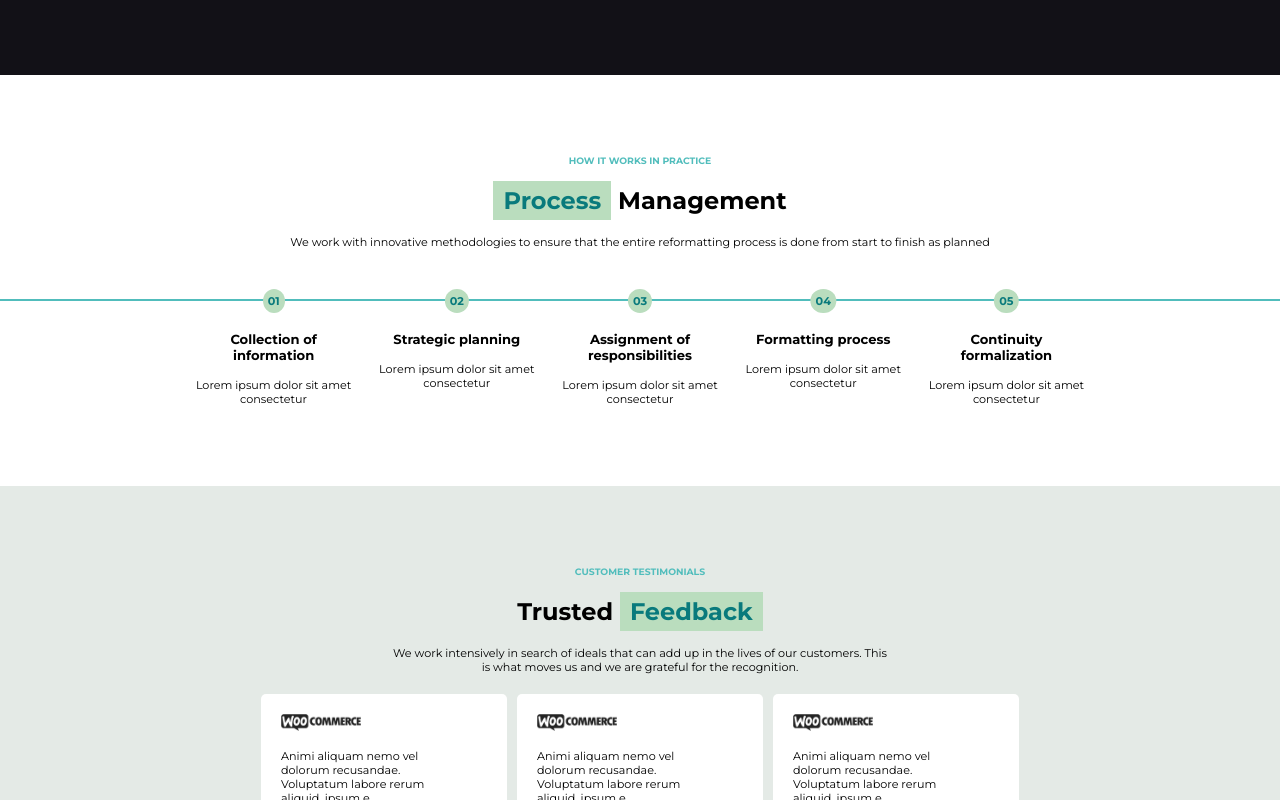
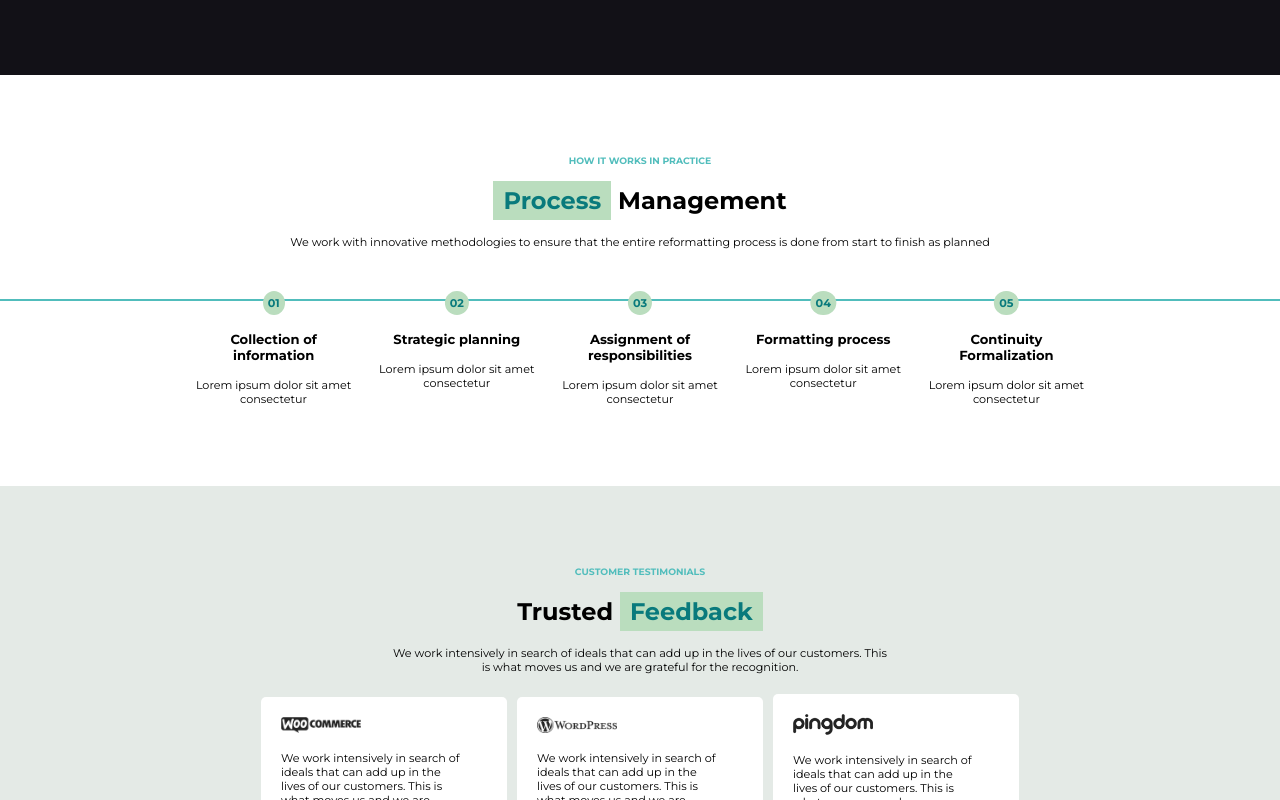
Before and after one commit to GianbaBotassi/proj-html-vuejs, a Vue app: page / in a window 1280 px wide. Shown: the part 2000-2800 px from the top of the page. Built offline with nearby package versions, Linux system fonts and the light colour scheme.

Commit message:
Add feedback and process data

```diff
--- a/src/components/Footer/FooterFormInfo.vue
+++ b/src/components/Footer/FooterFormInfo.vue
@@ -37,14 +37,12 @@ export default {
                 <p> Sit a laboriosam placeat fuga voluptas repellat tempore esse perf</p>
 
                 <!-- V-for per contatti -->
-                <div v-for="contact in info">
+                <div v-for="(contact, index) in info" :key="index">
                     <div>
                         <i :class="contact.icon"></i>
                         <span>{{ contact.text }}</span>
                     </div>
                 </div>
-
-
                 <button class="btn border-green-btn ">VIEW MAP</button>
             </div>
         </div>
--- a/src/components/Header/HeaderTopBar.vue
+++ b/src/components/Header/HeaderTopBar.vue
@@ -1,7 +1,10 @@
 <script>
 
 export default {
-    name: "HeaderTopBar"
+    name: "HeaderTopBar",
+    props: {
+        info: Array
+    }
 }
 
 </script>
@@ -16,13 +19,9 @@ export default {
                 </span>
             </div>
             <div>
-                <span>
-                    <i class="fa-solid fa-phone"></i>
-                    <span>+1 (305) 1234-5678</span>
-                </span>
-                <span>
-                    <i class="fa-solid fa-envelope"></i>
-                    <span>hello@example.com</span>
+                <span v-for="(contact, index) in info.slice(0, 2)" :key="index">
+                    <i :class="contact.icon"></i>
+                    <span>{{ contact.text }}</span>
                 </span>
                 <a href="#"><i class="fa-brands fa-facebook-f"></i></a>
                 <a href="#"><i class="fa-brands fa-twitter"></i></a>
--- a/src/components/Main/MainFeedback.vue
+++ b/src/components/Main/MainFeedback.vue
@@ -1,7 +1,15 @@
 <script>
 export default {
 
-    name: "MainFeedback"
+    name: "MainFeedback",
+    props: {
+        feedbackCompanies: Array
+    },
+    methods: {
+        getImagePath: function (imgPath) {
+            return new URL(imgPath, import.meta.url).href;
+        }
+    }
 }
 
 </script>
@@ -17,25 +25,11 @@ export default {
                 </p>
             </div>
             <div class="card-list">
-                <div class="card">
-                    <img src="../../assets/img/logo-1.png" alt="">
-                    <p> Animi aliquam nemo vel dolorum recusandae. Voluptatum labore rerum aliquid, ipsum e.</p>
-                    <p>Lorem ipsum dolor sit amet consectetur adipisicing elit.</p>
+                <div class="card" v-for="(feed, index) in feedbackCompanies.slice(0, 3)" :key="index">
+                    <img :src="getImagePath(`../../assets/img/${feed.img}`)" :alt="feed.company">
+                    <p>{{ feed.description }}</p>
                     <i class="fa-solid fa-quote-right"></i>
                 </div>
-                <div class="card">
-                    <img src="../../assets/img/logo-1.png" alt="">
-                    <p> Animi aliquam nemo vel dolorum recusandae. Voluptatum labore rerum aliquid, ipsum e.</p>
-                    <p>Lorem ipsum dolor sit amet consectetur adipisicing elit.</p>
-                    <i class="fa-solid fa-quote-right"></i>
-                </div>
-                <div class="card">
-                    <img src="../../assets/img/logo-1.png" alt="">
-                    <p> Animi aliquam nemo vel dolorum recusandae. Voluptatum labore rerum aliquid, ipsum e.</p>
-                    <p>Lorem ipsum dolor sit amet consectetur adipisicing elit.</p>
-                    <i class="fa-solid fa-quote-right"></i>
-                </div>
-
             </div>
         </div>
     </section>
--- a/src/components/Main/MainProcess.vue
+++ b/src/components/Main/MainProcess.vue
@@ -1,7 +1,10 @@
 <script>
 export default {
 
-    name: "MainProcess"
+    name: "MainProcess",
+    props: {
+        processDetails: Array
+    }
 }
 
 </script>
@@ -17,32 +20,10 @@ export default {
         </div>
         <div id="timeline-cont">
             <div id="status-cont">
-                <div>
-                    <h3>Collection of information</h3>
-                    <p>Lorem ipsum dolor sit amet consectetur</p>
-                    <span class="bg-color-green">01</span>
-                </div>
-                <div>
-                    <h3>Strategic planning</h3>
-                    <p>Lorem ipsum dolor sit amet consectetur</p>
-                    <span class="bg-color-green">02</span>
-
-                </div>
-                <div>
-                    <h3>Assignment of responsibilities</h3>
-                    <p>Lorem ipsum dolor sit amet consectetur</p>
-                    <span class="bg-color-green">03</span>
-
-                </div>
-                <div>
-                    <h3>Formatting process</h3>
-                    <p>Lorem ipsum dolor sit amet consectetur</p>
-                    <span class="bg-color-green">04</span>
-                </div>
-                <div>
-                    <h3>Continuity formalization</h3>
-                    <p>Lorem ipsum dolor sit amet consectetur</p>
-                    <span class="bg-color-green">05</span>
+                <div v-for="(item, index) in processDetails" :key="index">
+                    <h3>{{ item.text }}</h3>
+                    <p>{{ item.description }}</p>
+                    <span class="bg-color-green">{{ item.number }}</span>
                 </div>
             </div>
         </div>
@@ -92,7 +73,7 @@ section {
                     font-weight: bold;
                     position: absolute;
                     left: 50%;
-                    top: -12%;
+                    top: -10%;
                     transform: translate(-50%);
                 }
             }
--- a/src/components/PageHeader.vue
+++ b/src/components/PageHeader.vue
@@ -1,6 +1,7 @@
 <script>
 // Import dati json
 import navbarData from "../data/navbar.json";
+import contactData from "../data/contacts.json";
 
 // Import componenti
 import HeaderHero from "./Header/HeaderHero.vue";
@@ -16,7 +17,8 @@ export default {
     name: "PageHeader",
     data() {
         return {
-            navArray: navbarData
+            navArray: navbarData,
+            contacts: contactData
         }
     }
 }
@@ -25,7 +27,7 @@ export default {
 
 <template>
     <header>
-        <HeaderTopBar />
+        <HeaderTopBar :info="contacts" />
         <section id="nav-hero-cont">
             <HeaderNavbar :navitems="navArray" />
             <HeaderHero />
--- a/src/components/PageMain.vue
+++ b/src/components/PageMain.vue
@@ -5,6 +5,8 @@ import businessData from "../data/business.json";
 import companyData from "../data/company.json";
 import actionNav from "../data/actionNav.json";
 import actionCards from "../data/actionCards.json";
+import processData from "../data/process.json";
+import feedbackData from "../data/feedback.json";
 
 // Import componenti
 import MainBusiness from "./Main/MainBusiness.vue";
@@ -26,8 +28,10 @@ export default {
         return {
             businessInfo: businessData,
             companyInfo: companyData,
-            actionNavInfo: actionNav,
-            actionCardsInfo: actionCards
+            actionNav: actionNav,
+            actionCardsInfo: actionCards,
+            processInfo: processData,
+            feedback: feedbackData
         }
     }
 }
@@ -38,9 +42,9 @@ export default {
     <main>
         <MainBusiness :busCards="businessInfo" />
         <MainCompany :companyCards="companyInfo" />
-        <MainActionProjects :actionNav="actionNavInfo" :actionCards="actionCardsInfo" />
-        <MainProcess />
-        <MainFeedback />
+        <MainActionProjects :actionNav="actionNav" :actionCards="actionCardsInfo" />
+        <MainProcess :processDetails="processInfo" />
+        <MainFeedback :feedbackCompanies="feedback" />
     </main>
 </template>
 
--- /dev/null
+++ b/src/data/feedback.json
@@ -0,0 +1,27 @@
+[
+    {
+        "img": "logo-1.png",
+        "company": "WooCommerce",
+        "description": "We work intensively in search of ideals that can add up in the lives of our customers. This is what moves us and we are grateful for the recognition."
+    },
+    {
+        "img": "logo-2.png",
+        "company": "Wordpress",
+        "description": "We work intensively in search of ideals that can add up in the lives of our customers. This is what moves us and we are grateful for the recognition."
+    },
+    {
+        "img": "logo-3.png",
+        "company": "Pingdom",
+        "description": "We work intensively in search of ideals that can add up in the lives of our customers. This is what moves us and we are grateful for the recognition."
+    },
+    {
+        "img": "logo-4.png",
+        "company": "JQuery",
+        "description": "We work intensively in search of ideals that can add up in the lives of our customers. This is what moves us and we are grateful for the recognition."
+    },
+    {
+        "img": "logo-5.png",
+        "company": "Less",
+        "description": "We work intensively in search of ideals that can add up in the lives of our customers. This is what moves us and we are grateful for the recognition."
+    }
+]
--- /dev/null
+++ b/src/data/process.json
@@ -0,0 +1,27 @@
+[
+    {
+        "number": "01",
+        "text": "Collection of information",
+        "description": "Lorem ipsum dolor sit amet consectetur"
+    },
+    {
+        "number": "02",
+        "text": "Strategic planning",
+        "description": "Lorem ipsum dolor sit amet consectetur"
+    },
+    {
+        "number": "03",
+        "text": "Assignment of responsibilities",
+        "description": "Lorem ipsum dolor sit amet consectetur"
+    },
+    {
+        "number": "04",
+        "text": "Formatting process",
+        "description": "Lorem ipsum dolor sit amet consectetur"
+    },
+    {
+        "number": "05",
+        "text": "Continuity Formalization",
+        "description": "Lorem ipsum dolor sit amet consectetur"
+    }
+]
```
